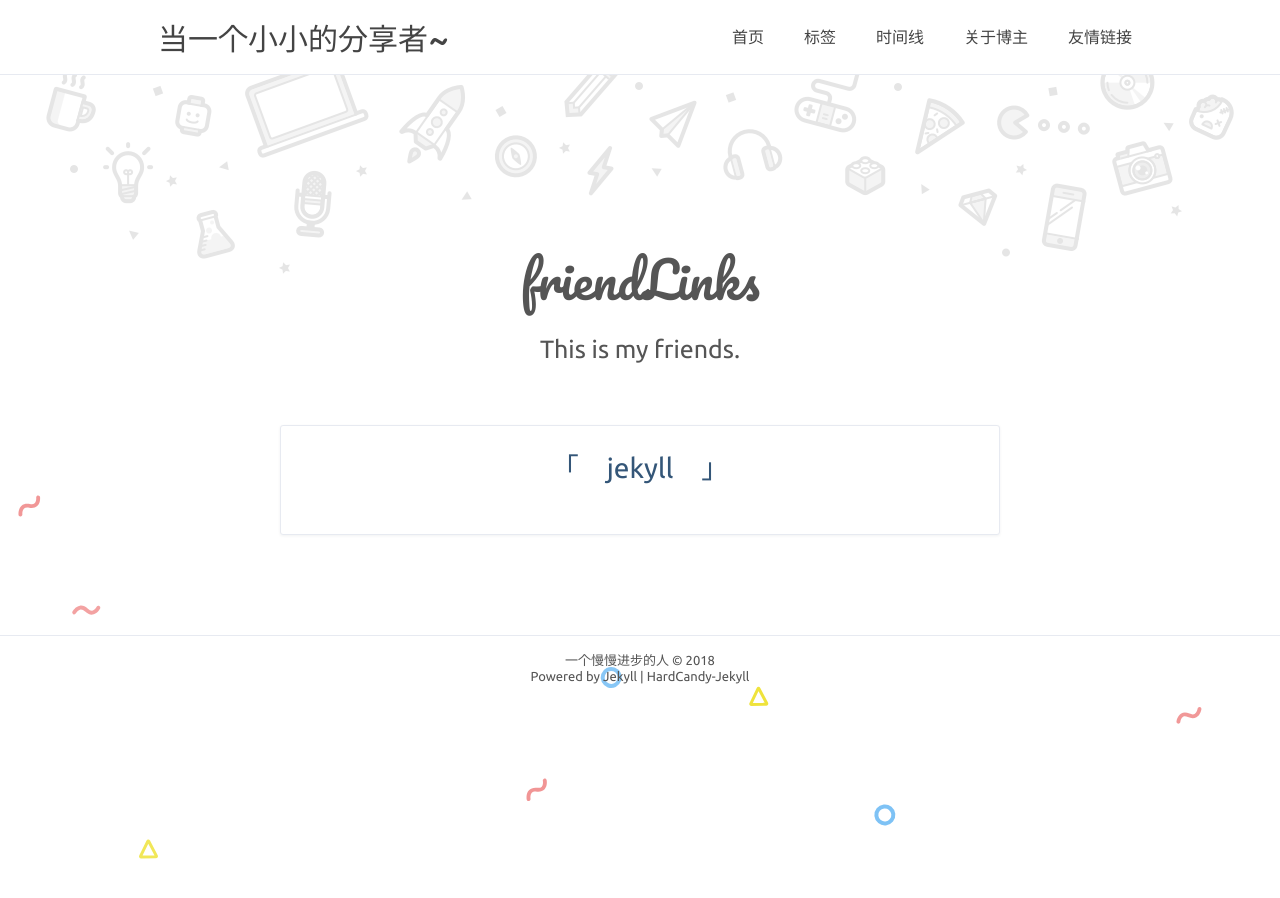
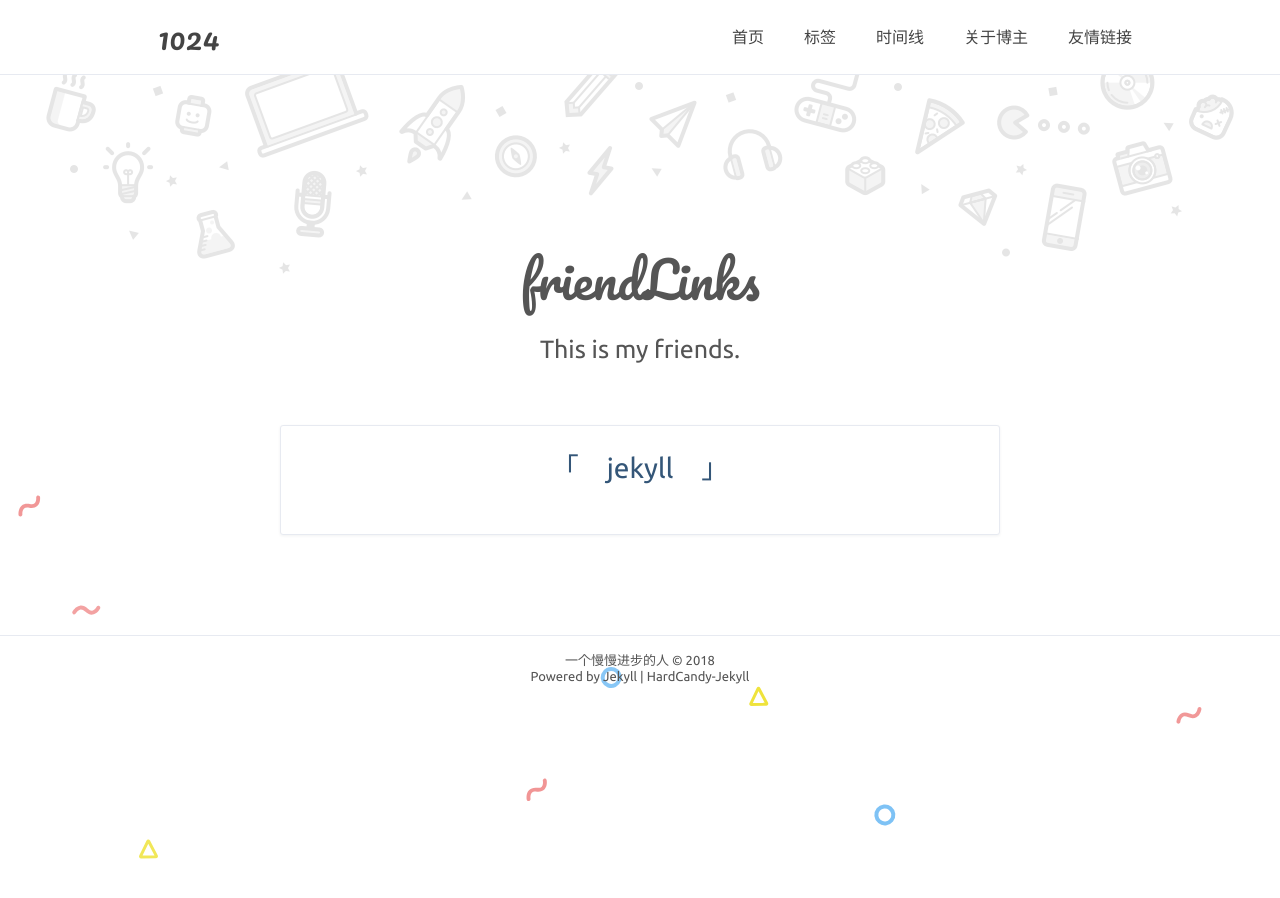
Before and after one commit to WuChenLinux/yw, a Jekyll site: the page built from friendLink.html, in a window 1280 px wide. Built offline with Jekyll 4.4.1, drawn with Linux system fonts in a browser that asks for light colours; comment, search, counter and statistics services are not loaded.

Commit message:
Update _config.yml

```diff
--- a/_config.yml
+++ b/_config.yml
@@ -16,7 +16,7 @@ nav: # 最佳体验 六个标签 且最好每个标签不超过4中文字
 author: true
 name: '邬晨'
 NickName: 'your awesome nickname'
-webtitle: '当一个小小的分享者~'
+webtitle: '1024'
 bio: '一个不断学习的小运维'
 about: true
 aboutyou: '分享自己的学习笔记与心得把~'
```
